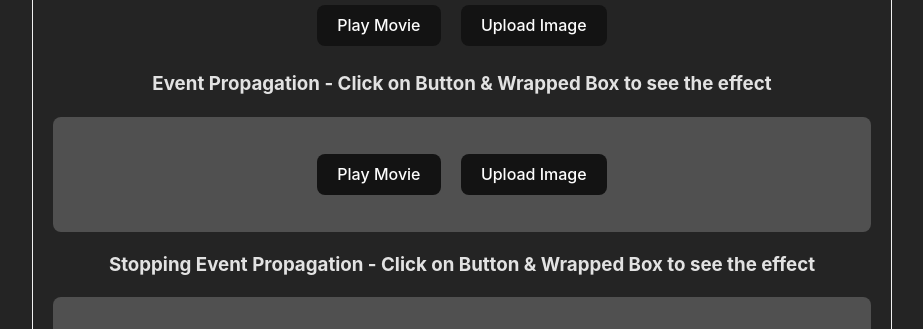
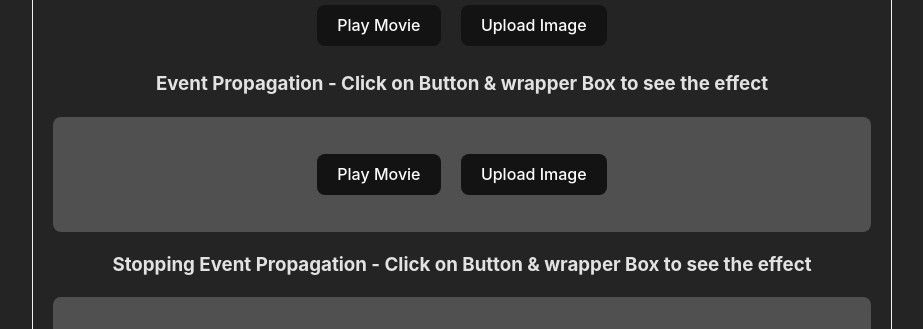
Before and after one commit to ArshadSiddiqui36/react19, a React (Vite) app in the folder my-app/: page / in a window 1280 px wide. Shown: the part 4590-4919 px from the top of the page, without its empty margins (178-1101 px from the left). Built offline with nearby package versions, Linux system fonts and the light colour scheme.

Commit message:
Updated Component

```diff
--- a/my-app/src/components/child_components/EventHandlers.jsx
+++ b/my-app/src/components/child_components/EventHandlers.jsx
@@ -14,10 +14,10 @@ const EventHandlers = () => {
         <Main />
 
         {/* Propagation */}
-        <h3>Event Propagation - Click on Button & Wrapped Box to see the effect</h3>
+        <h3>Event Propagation - Click on Button & wrapper Box to see the effect</h3>
         <Buttons2 />
         {/* Propagation Stopping Events */}
-        <h3>Stopping Event Propagation - Click on Button & Wrapped Box to see the effect</h3>
+        <h3>Stopping Event Propagation - Click on Button & wrapper Box to see the effect</h3>
         <Buttons3 />
 
 
```
